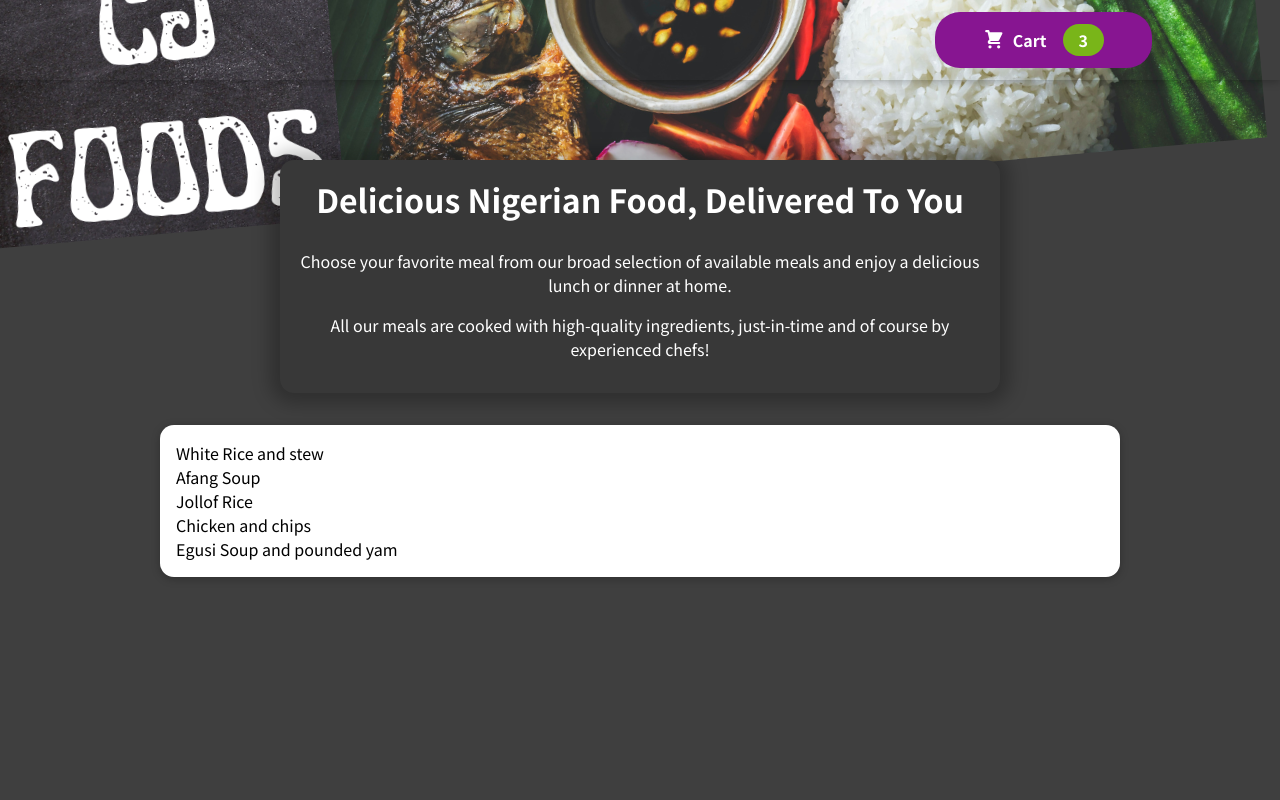
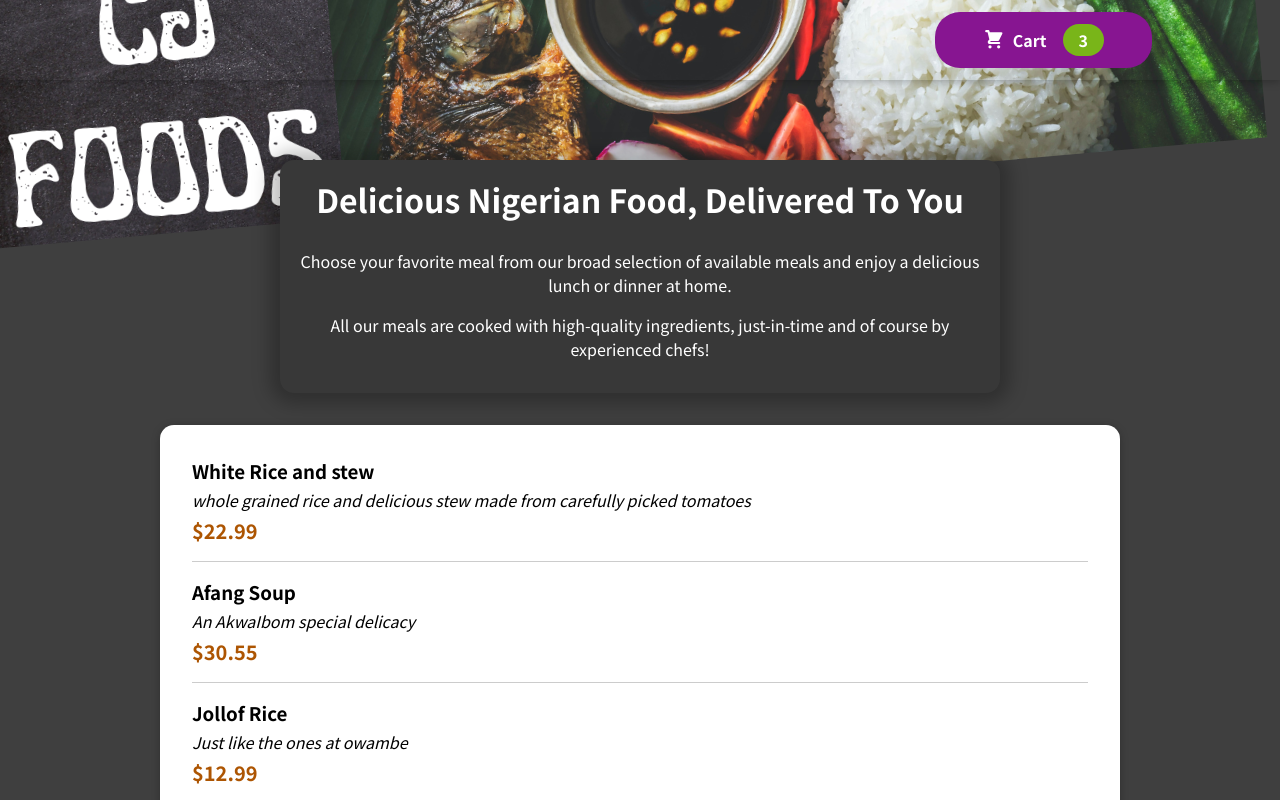
Before and after one commit to CJCODESgit/food-order-app, a React (Create React App) app: page / in a window 1280 px wide. Shown: the top 800 px of the page. Built offline with nearby package versions, Linux system fonts and the light colour scheme.

Commit message:
done for the night

```diff
--- a/src/components/Meals/AvailableMeals.jsx
+++ b/src/components/Meals/AvailableMeals.jsx
@@ -1,4 +1,5 @@
 import Card from '../UI/Card';
+import MealItem from './MealItem/MealItem';
 import classes from './AvailableMeals.module.css'
 
 const DUMMY_MEALS = [
@@ -35,7 +36,13 @@
 ];
 
 const AvailableMeals = () => {
-    const mealsList = DUMMY_MEALS.map(meal => <li>{meal.name}</li>);
+    const mealsList = DUMMY_MEALS.map(meal => <MealItem
+      key={meal.id}
+      name={meal.name}
+      description={meal.description}
+      price={meal.price}
+      />
+      );
 
     return (
         <section className={classes.meals}>
```
